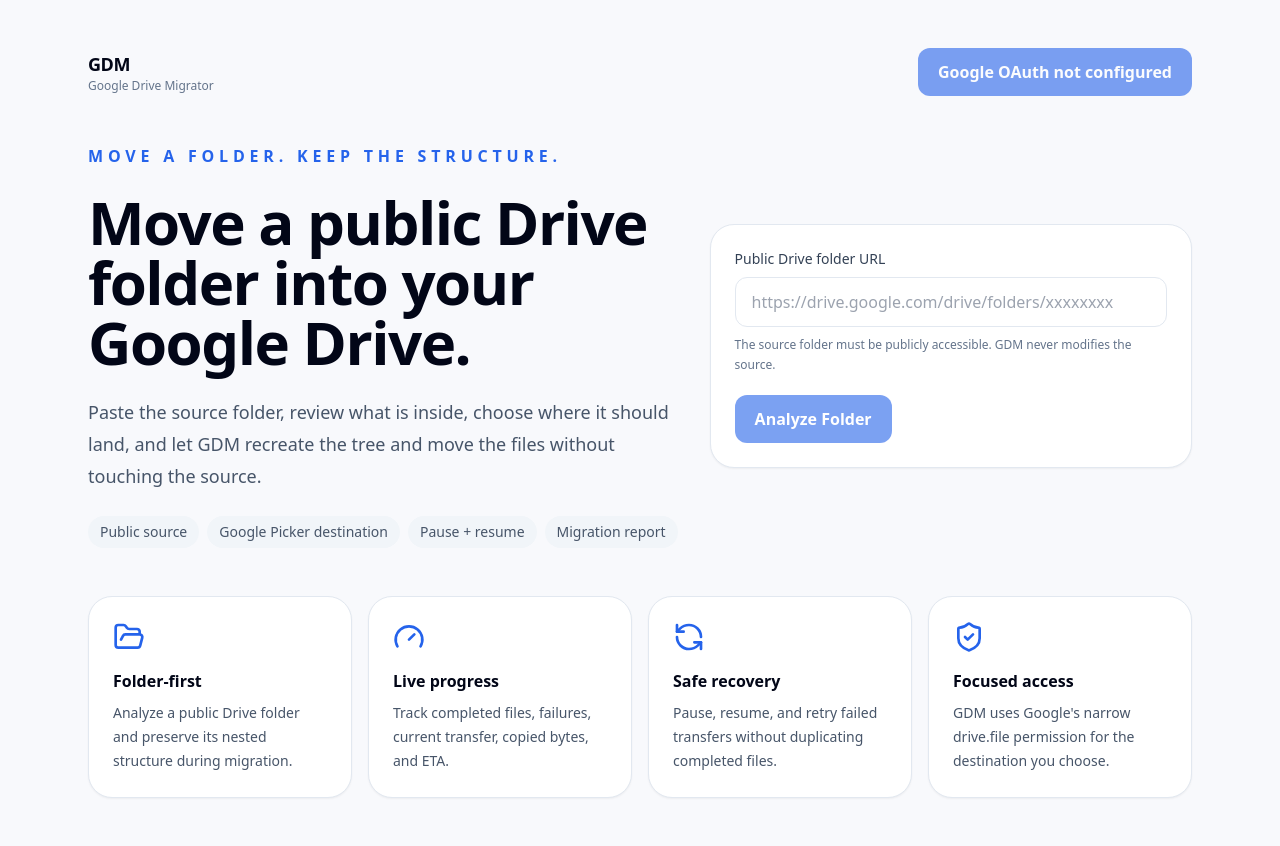
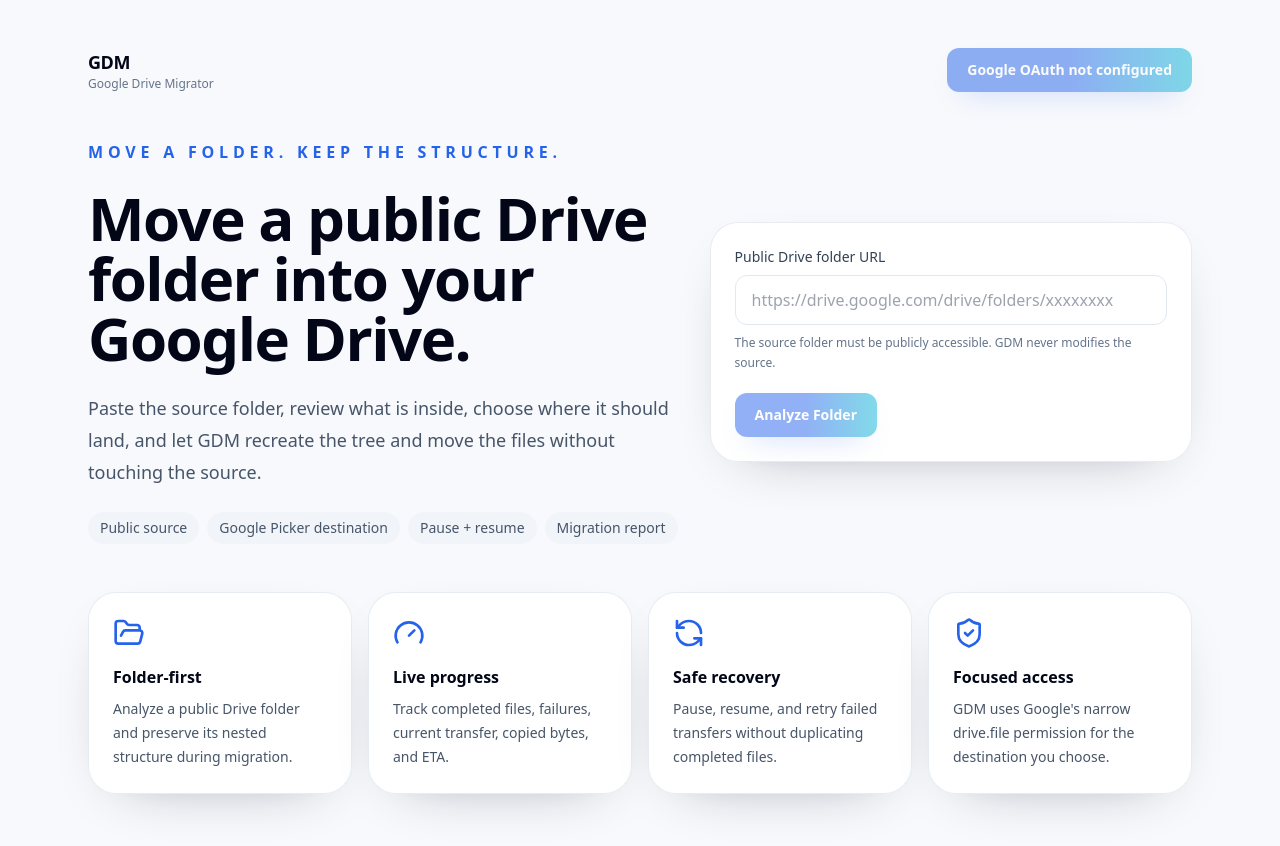
Before and after one commit to Abi0l9/Google-Drive-Migrator, a Next.js app: page / in a window 1280 px wide. Built offline with nearby package versions, Linux system fonts and the light colour scheme; no server answers.

Commit message:
Polish shared UI primitives

```diff
--- a/components/ui.tsx
+++ b/components/ui.tsx
@@ -7,9 +7,51 @@
 }
 
 export function Card({ className, ...props }: HTMLAttributes<HTMLDivElement>) {
-  return <div className={cn("rounded-3xl border border-slate-200 bg-white p-6 shadow-sm", className)} {...props} />;
+  return (
+    <div
+      className={cn(
+        "rounded-[1.75rem] border border-slate-200/80 bg-white/90 p-6 shadow-[0_18px_60px_-36px_rgba(15,23,42,0.45)] backdrop-blur-sm",
+        className,
+      )}
+      {...props}
+    />
+  );
 }
 
-export function Button({ className, ...props }: ButtonHTMLAttributes<HTMLButtonElement>) {
-  return <button className={cn("rounded-xl bg-blue-600 px-5 py-3 font-semibold text-white hover:bg-blue-700 disabled:opacity-60", className)} {...props} />;
+type ButtonVariant = "primary" | "secondary" | "ghost" | "danger";
+type ButtonSize = "sm" | "md" | "lg";
+
+interface ButtonProps extends ButtonHTMLAttributes<HTMLButtonElement> {
+  variant?: ButtonVariant;
+  size?: ButtonSize;
 }
+
+const variantClasses: Record<ButtonVariant, string> = {
+  primary:
+    "bg-gradient-to-r from-blue-600 via-blue-600 to-cyan-500 text-white shadow-[0_12px_30px_-16px_rgba(37,99,235,0.8)] hover:-translate-y-0.5 hover:from-blue-700 hover:to-cyan-600",
+  secondary:
+    "border border-slate-200 bg-white text-slate-800 shadow-sm hover:-translate-y-0.5 hover:border-blue-200 hover:bg-blue-50/60 hover:text-blue-700",
+  ghost: "bg-transparent text-slate-600 hover:bg-slate-100 hover:text-slate-950",
+  danger:
+    "border border-red-200 bg-red-50 text-red-700 hover:-translate-y-0.5 hover:border-red-300 hover:bg-red-100",
+};
+
+const sizeClasses: Record<ButtonSize, string> = {
+  sm: "rounded-xl px-3.5 py-2 text-sm",
+  md: "rounded-xl px-5 py-3 text-sm",
+  lg: "rounded-2xl px-6 py-3.5 text-base",
+};
+
+export function Button({ className, variant = "primary", size = "md", ...props }: ButtonProps) {
+  return (
+    <button
+      className={cn(
+        "inline-flex items-center justify-center gap-2 font-semibold transition duration-200 focus-visible:outline-none focus-visible:ring-2 focus-visible:ring-blue-500 focus-visible:ring-offset-2 disabled:pointer-events-none disabled:translate-y-0 disabled:cursor-not-allowed disabled:opacity-50",
+        variantClasses[variant],
+        sizeClasses[size],
+        className,
+      )}
+      {...props}
+    />
+  );
+}
```
